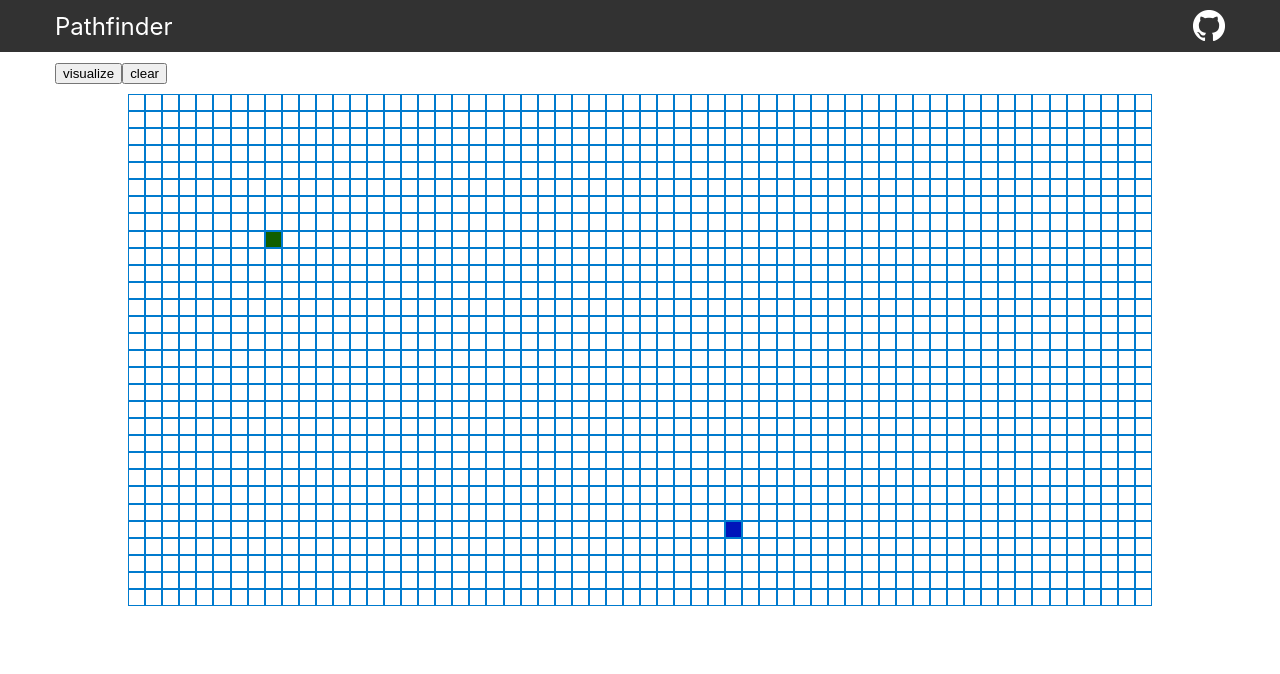
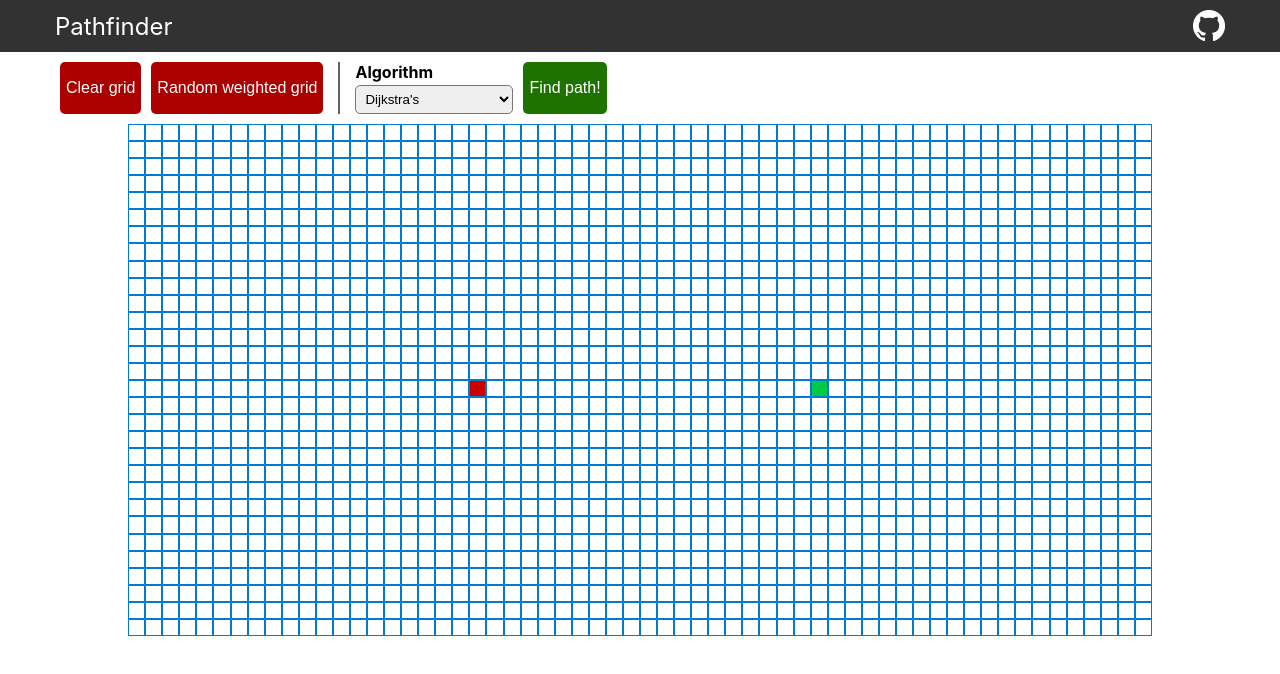
Before and after one commit to santiagogarcia97/pathfinding-angular, an Angular app: page / in a window 1280 px wide. Shown: the top 674 px of the page. Built offline with nearby package versions, Linux system fonts and the light colour scheme.

Commit message:
added menu css

```diff
--- a/src/app/app.component.css
+++ b/src/app/app.component.css
@@ -0,0 +1,8 @@
+.flex-app-container {
+  height: 100vh;
+  width: 100vw;
+  display: flex;
+  flex-flow: column nowrap;
+  justify-content: flex-start;
+  align-content: center;
+}
--- a/src/app/app.component.html
+++ b/src/app/app.component.html
@@ -1,5 +1,7 @@
+<div class="flex-app-container">
 <pf-topbar></pf-topbar>
 
 <pf-menu></pf-menu>
 
 <pf-grid></pf-grid>
+</div>
--- a/src/app/pathfinding/grid/grid.component.css
+++ b/src/app/pathfinding/grid/grid.component.css
@@ -40,18 +40,18 @@
 @keyframes visitedAnimation {
   0% {
     transform: scale(0.3);
-    background-color: #282163;
+    background-color: #002b32;
     border-radius: 100%;
   }
-  20% {
-    background-color: #bb56ff;
+  10% {
+    background-color: #00b4d9;
   }
-  75% {
+  50% {
     transform: scale(1.2);
   }
   100% {
     transform: scale(1);
-    background-color: #569aff;
+    background-color: #008fd9;
   }
 }
 
@@ -68,7 +68,7 @@
 @keyframes startAnimation {
   0% {
     transform: scale(0.5);
-    background-color: #0bcb00;
+    background-color: #cb0000;
     border-radius: 100%;
   }
   75% {
@@ -76,7 +76,7 @@
   }
   100% {
     transform: scale(1);
-    background-color: #115f00;
+    background-color: #cb0000;
   }
 }
 
@@ -93,7 +93,7 @@
 @keyframes endAnimation {
   0% {
     transform: scale(0.5);
-    background-color: #003fff;
+    background-color: #00ff5a;
     border-radius: 100%;
   }
   75% {
@@ -101,13 +101,13 @@
   }
   100% {
     transform: scale(1);
-    background-color: #0014ba;
+    background-color: #00cb48;
   }
 }
 
 .node-path {
   animation-name: pathAnimation;
-  animation-duration: 0.5s;
+  animation-duration: 1.2s;
   animation-timing-function: ease-out;
   animation-delay: 0s;
   animation-direction: alternate;
@@ -118,7 +118,7 @@
 @keyframes pathAnimation {
   0% {
     transform: scale(0.3);
-    background-color: #cba900;
+    background-color: #ff9b1a;
     border-radius: 100%;
   }
   75% {
@@ -126,7 +126,7 @@
   }
   100% {
     transform: scale(1);
-    background-color: #7d6b00;
+    background-color: #e18917;
   }
 }
 
@@ -143,7 +143,7 @@
 @keyframes wallAnimation {
   0% {
     transform: scale(0.3);
-    background-color: #616161;
+    background-color: #ffffff;
     border-radius: 100%;
   }
   75% {
@@ -151,6 +151,6 @@
   }
   100% {
     transform: scale(1);
-    background-color: #000000;
+    background-color: #3c3c3c;
   }
 }
--- a/src/app/pathfinding/menu/menu.component.css
+++ b/src/app/pathfinding/menu/menu.component.css
@@ -1,3 +1,41 @@
 .menu {
-  margin: 10px 0px;
+  display: flex;
 }
+
+.form-group {
+  display: flex;
+  flex-direction: column;
+  padding: 10px 5px;
+}
+
+label {
+  padding-bottom: 3px;
+  font-weight: bold;
+}
+select {
+  padding: 5px;
+  border-radius: 5px;
+}
+button {
+  flex: 1 0;
+  border: none;
+  color: white;
+  border-radius: 5px;
+  text-align: center;
+  text-decoration: none;
+  font-size: 16px;
+}
+
+.btn-clear {
+  background-color: #aa0000;
+}
+.btn-find {
+  background-color: #1d7200;
+}
+
+.divider {
+  margin: 0px 5px;
+  background-color: #636363;
+  width: 2px;
+  height: 100%;
+}
--- a/src/app/pathfinding/menu/menu.component.html
+++ b/src/app/pathfinding/menu/menu.component.html
@@ -1,6 +1,24 @@
-<div class="menu">
-  <div class="bs-container">
-    <button (click)="handleClick()">visualize</button>
-    <button (click)="clear()">clear</button>
+<div class="bs-container">
+  <div class="menu">
+    <div class="form-group">
+      <button (click)="clear()" class="btn-clear">Clear grid</button>
+    </div>
+    <div class="form-group">
+      <button class="btn-clear">Random weighted grid</button>
+    </div>
+    <div class="form-group">
+      <div class="divider">
+      </div>
+    </div>
+    <div class="form-group">
+      <label>Algorithm</label>
+      <select>
+        <option>Dijkstra's</option>
+        <option>A* (not implemented)</option>
+      </select>
+    </div>
+    <div class="form-group">
+      <button (click)="handleClick()" class="btn-find">Find path!</button>
+    </div>
   </div>
 </div>
--- a/src/app/pathfinding/services/grid.service.ts
+++ b/src/app/pathfinding/services/grid.service.ts
@@ -8,11 +8,13 @@ import {dijkstra, getShortestPath} from '../dijkstra';
 })
 export class GridService {
 
+  readonly ROWS = 30;
+  readonly COLUMNS = 60;
   private MouseDown = false;
   private MouseDrag =  Animation.Clear;
 
-  private startNode: Node = {row: 8, col: 8, animation: Animation.Start};
-  private endNode: Node = {row: 25, col: 35, animation: Animation.End};
+  private startNode: Node = {row: 15, col: 20, animation: Animation.Start};
+  private endNode: Node = {row: 15, col: 40, animation: Animation.End};
   private grid: Node[][] = [];
   public gridChange: Subject<Node[][]> = new Subject<Node[][]>();
 
@@ -43,9 +45,6 @@ export class GridService {
     }
   }
 
-  setGrid(newGridState: Node[][]): void {
-    this.gridChange.next(newGridState);
-  }
   setStart(node: Node): void {
     this.grid[this.startNode.row][this.startNode.col].distance = Infinity;
     this.grid[this.startNode.row][this.startNode.col].animation = Animation.Clear;
@@ -61,9 +60,7 @@ export class GridService {
     this.gridChange.next(this.grid);
     this.gridChange.next(this.grid);
   }
-  getStart(): Node {
-    return this.startNode;
-  }
+
   toggleWall(node: Node): void {
     if (this.grid[node.row][node.col].animation === Animation.Clear) {
       this.grid[node.row][node.col].animation = Animation.Wall;
@@ -77,9 +74,9 @@ export class GridService {
 
   clear(): void {
     const clearGrid = [];
-    for (let i = 0; i < 30; i++) {
+    for (let i = 0; i < this.ROWS; i++) {
       const row: Node[] = [];
-      for (let j = 0; j < 60; j++) {
+      for (let j = 0; j < this.COLUMNS; j++) {
         row.push({
           row: i,
           col: j,
```
